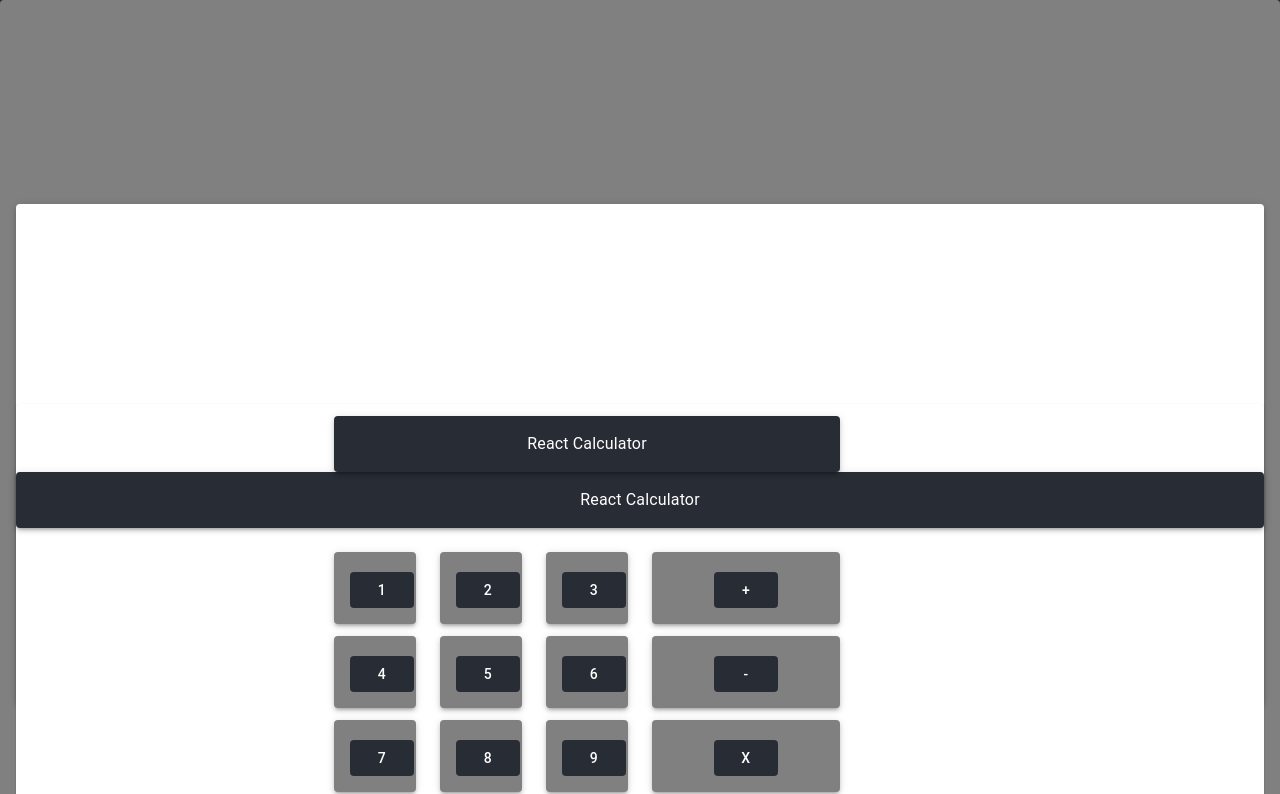
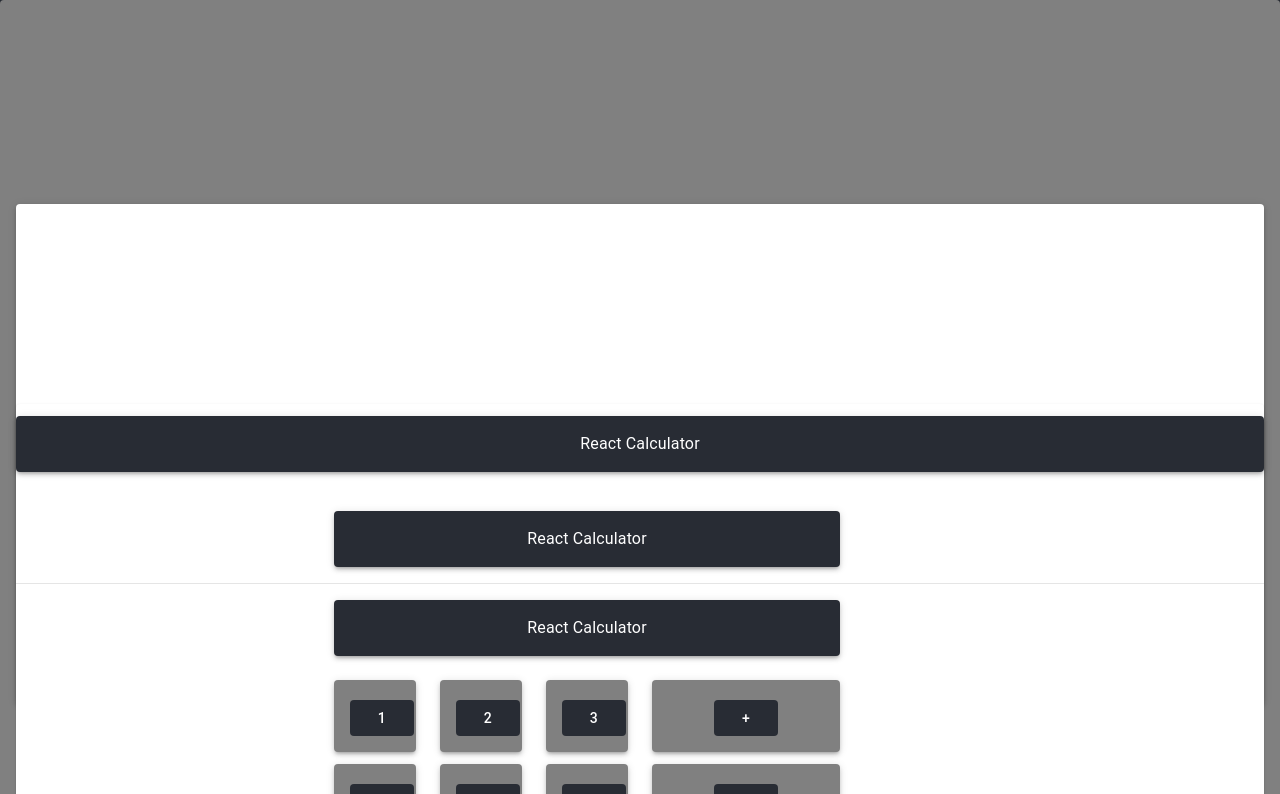
Before and after one commit to vonerikbarren/XYZ-Calculator, a React (Create React App) app in the folder client/: page / in a window 1280 px wide. Shown: the top 794 px of the page. Built offline with nearby package versions, Linux system fonts and the light colour scheme.

Commit message:
created both Title component of application and both calculation components

```diff
--- a/client/src/Components/App/Application/Application.js
+++ b/client/src/Components/App/Application/Application.js
@@ -48,6 +48,34 @@ export default function Application() {
     <Grid container spacing={3}>
       <Grid item xs={12}>
 
+        <Paper elevation={3} className={mui.paper}>
+          <Typography className={mui.Typography}>
+            React Calculator
+          </Typography>
+        </Paper>
+
+        <br />
+
+        <Grid container spacing={3}>
+          <Grid item xs={3}>
+
+          </Grid>
+
+          <Grid item xs={5}>
+            <Paper elevation={3} className={mui.paper}>
+              <Typography className={mui.Typography}>
+                React Calculator
+              </Typography>
+            </Paper>
+          </Grid>
+
+          <Grid item xs={4}>
+
+          </Grid>
+        </Grid>
+
+        <hr />
+
         <Grid container spacing={3}>
           <Grid item xs={3}>
 
@@ -68,11 +96,6 @@ export default function Application() {
 
 
 
-        <Paper elevation={3} className={mui.paper}>
-          <Typography className={mui.Typography}>
-            React Calculator
-          </Typography>
-        </Paper>
 
       </Grid>
 
```
